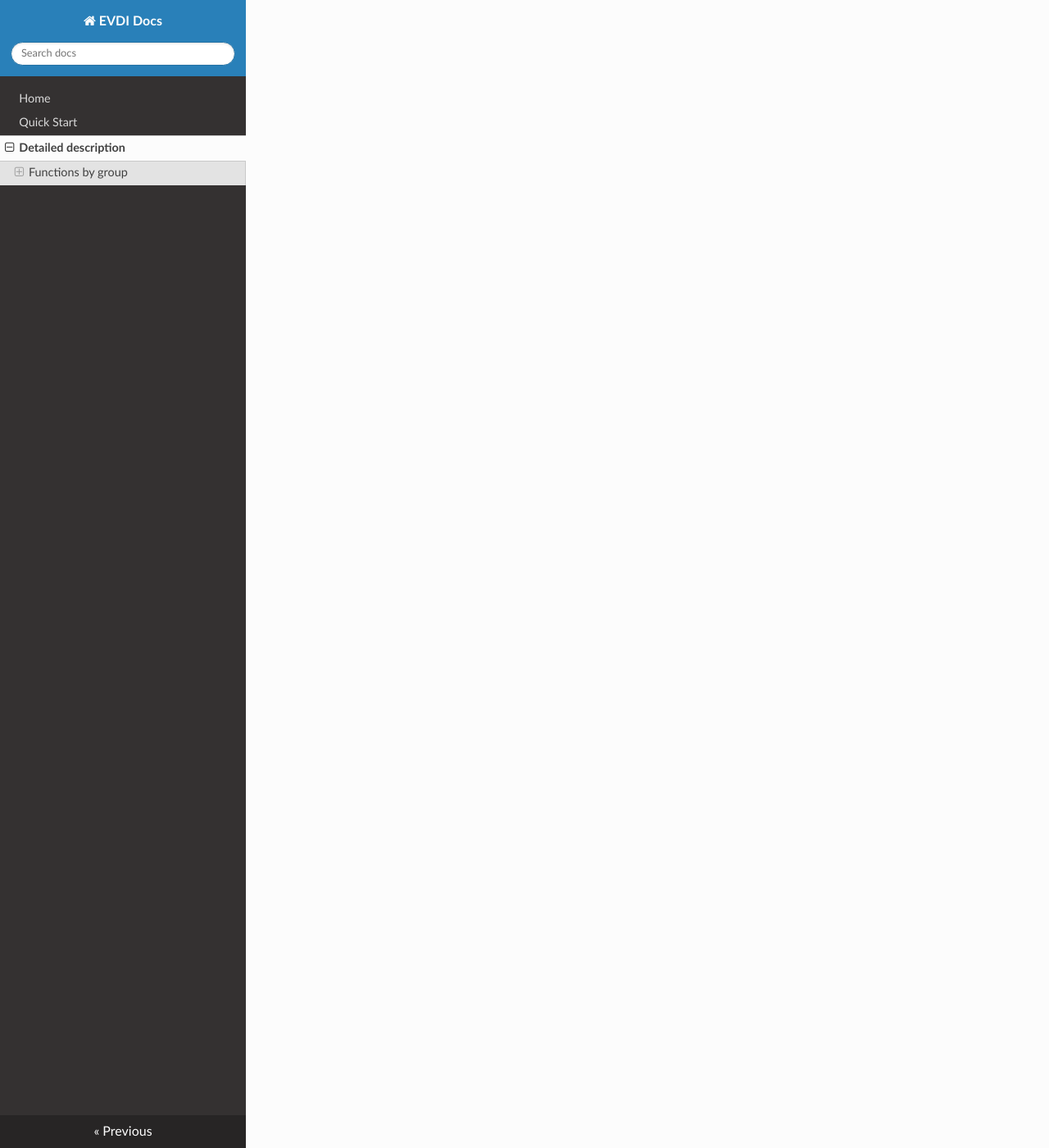
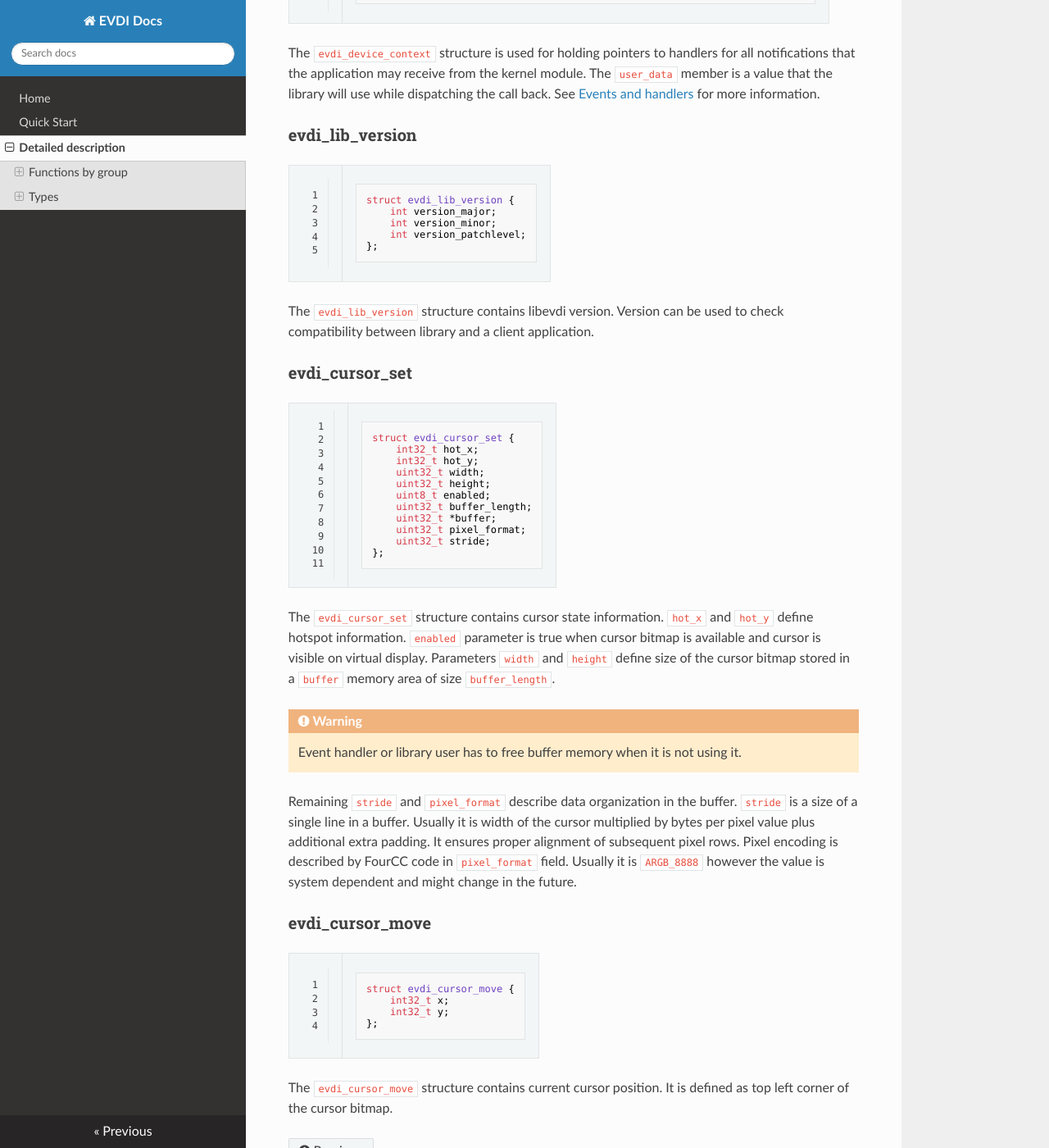
Before and after one commit to DisplayLink/evdi, an MkDocs documentation site: the page built from docs/details.md, in a window 1280 px wide and 1400 px high, scrolled down 9149 px. Shown: the whole window at 82% size. Built offline with MkDocs 1.6.1, drawn with Linux system fonts in a browser that asks for light colours; nearby versions of some CDN libraries; old or Windows-style settings are respelled for this version of MkDocs; some of the changed text lies outside the part shown.

Commit message:
Update of documentation
Added description of evdi module parameters and cursor events.

```diff
--- a/docs/details.md
+++ b/docs/details.md
@@ -4,18 +4,24 @@
 
 ## Functions by group
 
-### Versioning
-Library uses semantic versioning to mark compatibility changes.
+#### Versioning
+    #!c
+    evdi_get_lib_version(struct evdi_lib_version device);
+
+Function returns library version.
+It uses semantic versioning to mark compatibility changes.
 Version consists of 3 components formatted as MAJOR.MINOR.PATCH
 
  * `MAJOR` number is changed for incompatibile API changes
  * `MINOR` number is changed for backwards-compatible changes
  * `PATCH` number is changed for backwards-compatibile bug fixes
-#
-    #!c
-    evdi_get_lib_version(struct evdi_lib_version device);
 
-Function returns library version.
+#### Module parameters
+
+User can modify driver behaviour by its parameters that can be set at module load time or changed during runtime.
+
+ * `enable_cursor_blending` Enables cursor compositing on user supplied framebuffer via `EVDI_GRABPIX` ioctl (default: true)
+
 
 ### EVDI nodes
 
@@ -194,6 +200,21 @@
 This notification is sent when an update for a buffer, that had been earlier requested is ready to be consumed.
 The buffer number to be updated is `buffer_to_be_updated`.
 
+#### Cursor change notification
+
+	#!c
+	void (*cursor_set_handler)(struct evdi_cursor_set cursor_set, void* user_data);
+
+This notification is sent for an update of cursor buffer or shape. It is also raised when cursor is enabled or disabled.
+Such situation happens when cursor is moved on and off the screen respectively.
+
+#### Cursor move notification
+
+	#!c
+	void (*cursor_move_handler)(struct evdi_cursor_move cursor_move, void* user_data);
+
+This notification is sent for a cursor position change. It is raised only when cursor is positioned on virtual screen.
+
 #### CRTC state change
 
 	#!c
@@ -282,3 +303,40 @@
 
 The `evdi_lib_version` structure contains libevdi version.
 Version can be used to check compatibility between library and a client application.
+
+### evdi_cursor_set
+
+    #!c
+	struct evdi_cursor_set {
+		int32_t hot_x;
+		int32_t hot_y;
+		uint32_t width;
+		uint32_t height;
+		uint8_t enabled;
+		uint32_t buffer_length;
+		uint32_t *buffer;
+		uint32_t pixel_format;
+		uint32_t stride;
+	};
+
+The `evdi_cursor_set` structure contains cursor state information. `hot_x` and `hot_y` define hotspot information.
+`enabled` parameter is true when cursor bitmap is available and cursor is visible on virtual display.
+Parameters `width` and `height` define size of the cursor bitmap stored in a `buffer` memory area of size `buffer_length`.
+
+!!! warning
+	Event handler or library user has to free buffer memory when it is not using it.
+
+Remaining `stride` and `pixel_format` describe data organization in the buffer. `stride` is a size of a single line in a buffer.
+Usually it is width of the cursor multiplied by bytes per pixel value plus additional extra padding. It ensures proper alignment of subsequent pixel rows.
+Pixel encoding is described by FourCC code in `pixel_format` field. Usually it is `ARGB_8888` however the value is system dependent and might change in the future.
+
+### evdi_cursor_move
+
+    #!c
+	struct evdi_cursor_move {
+		int32_t x;
+		int32_t y;
+	};
+
+The `evdi_cursor_move` structure contains current cursor position.
+It is defined as top left corner of the cursor bitmap.
```
Also changed, not shown: docs/quickstart.md (+12 -0 lines).
